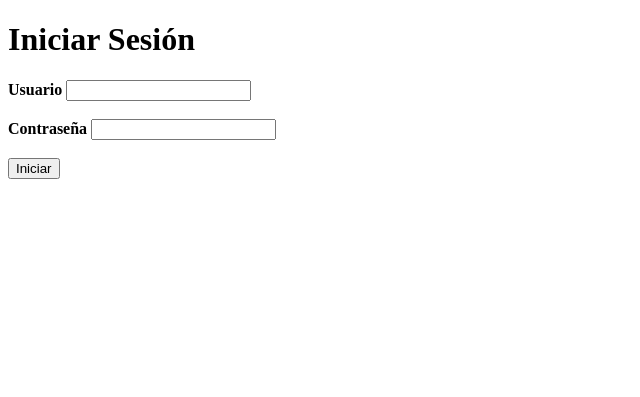
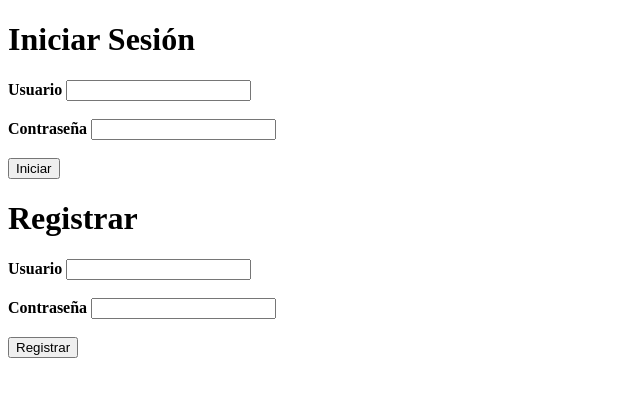
Before and after one commit to pnamgal/iseme, a Django app: page /login/ in a window 1280 px wide. Shown: the top 397 px of the page, without its empty margins (0-640 px from the left). Run offline with Django 3.2, Linux system fonts and the light colour scheme.

Commit message:
modificaciones
El añadir usuario todavia no funciona.
Los demas cambios funcionan

```diff
--- a/templates/base.html
+++ b/templates/base.html
@@ -8,10 +8,12 @@
     {% block login_content %}
     {% endblock %}
 
+
+	{% block registrar_content %}
+	{% endblock %}
+
 	{% block content %}
 	{% endblock %}
 
-	{% block registrar_content %}
-	{% endblock %}
 </body>
 </html>
--- a/templates/hello.html
+++ b/templates/hello.html
@@ -10,10 +10,13 @@
 		{% if user.is_authenticated %}
 		    <p>La última vez que lo vimos por aquí fue: {{user.last_login}} </p>
 	        <p>Eres miembro desde: {{user.date_joined}}</p>
-		    <a href="{% url "userprofiles:logout" %}">Cerrar Sesión</a>
+	        <a href="{% url "userprofiles:registrar" %}">Registrar</a> <br>
+            <a href="{% url "userprofiles:logout" %}">Cerrar Sesión</a>
+
 
 
 		{% else %}
+
 			<a href="{% url "userprofiles:authentication" %}">Iniciar Sesión</a>
 		{% endif %}
 	</h2>
--- a/templates/login.html
+++ b/templates/login.html
@@ -13,5 +13,18 @@
     	<button type="submit">Iniciar</button>
     </form>
 
+    <h1>Registrar</h1>
+    <form action="" method="post">
+        {% csrf_token %}
+        <input type="hidden" name="action" value="signup">
+
+        <strong>Usuario </strong> <input type="text" name="username"><br>
+        <br>
+        <strong>Contraseña </strong> <input type="text" name="password"><br>
+        <br>
+
+        <button type="submit">Registrar</button>
+    </form>
+
 
 {% endblock %}
--- a/templates/registrar.html
+++ b/templates/registrar.html
@@ -11,7 +11,7 @@
         <br>
     	<strong>Contraseña </strong> <input type="text" name="password"><br>
         <br>
-        <strong>Nombre </strong> <input type="text" name="nombre"><br>
+        <!--<strong>Nombre </strong> <input type="text" name="nombre"><br>
         <br>
         <strong>Apellido </strong>  <input type="text" name="apellido"><br>
         <br>
@@ -28,7 +28,7 @@
         <strong>Pais </strong>  <input type="text" name="pais"><br>
         <br>
         <strong>E-mail </strong>  <input type="text" name="email"><br>
-        <br>
+        <br> -->
 
 
     	<button type="submit">Registrar</button>
--- a/userprofiles/urls.py
+++ b/userprofiles/urls.py
@@ -3,6 +3,10 @@ from . import views
 from django.contrib.auth import views as auth_views
 
 urlpatterns = [
-    url(r'^login/$', views.authentication, name= 'authentication'), url(r'^logout$', auth_views.logout, {'next_page': '/'}, name="logout"),
+    url(r'^login/$', views.authentication, name= 'authentication'),
+    #url(r'^registrar/$', views.verificar, name= 'verificar'),
+    url(r'^logout$', auth_views.logout, {'next_page': '/'}, name="logout"),
+    url(r'^registrar', views.registrar, name= "registrar"),
     url(r'^', views.hello, name= "hello"),
-]
+
+    ]
--- a/userprofiles/views.py
+++ b/userprofiles/views.py
@@ -3,16 +3,17 @@ from django.contrib.auth.models import User
 from django.contrib.auth import authenticate, login
 
 
+#------------------------------------------------------
+#Control de validación del login
 def authentication(request):
     if request.method == 'POST':
         action = request.POST.get('action', None)
         username = request.POST.get('username', None)
         password = request.POST.get('password', None)
 
-
-        #if action == 'signup':
-          #  user = User.objects.create_user(username=username, password=password)
-         #   user.save()
+        if action == 'signup':
+           user = User.objects.create_user(username=username, password=password)
+           user.save()
         if action == 'login':
             user = authenticate(username=username, password=password)
             login(request, user)
@@ -21,5 +22,27 @@ def authentication(request):
     context = {}
     return render(request, 'login.html', context)
 
+#------------------------------------------------------
+#Control validación para el registro
+def verificar(request):
+    if request.method == 'POST':
+        action = request.POST.get('action', None)
+        username = request.POST.get('username', None)
+        password = request.POST.get('password', None)
+
+        if action == 'signup':
+           user = User.objects.create_user(username=username, password=password)
+           user.save()
+        return redirect('/')
+
+    context = {}
+    return render(request, 'login.html', context)
+#------------------------------------------------------
+#Muestra el template hello.html
 def hello(request):
 	return render(request, 'hello.html', {})
+
+#------------------------------------------------------
+#Muestra el template registrar.html
+def registrar(request):
+    return render(request, 'registrar.html', {})
```
Also changed, not shown: db.sqlite3.
